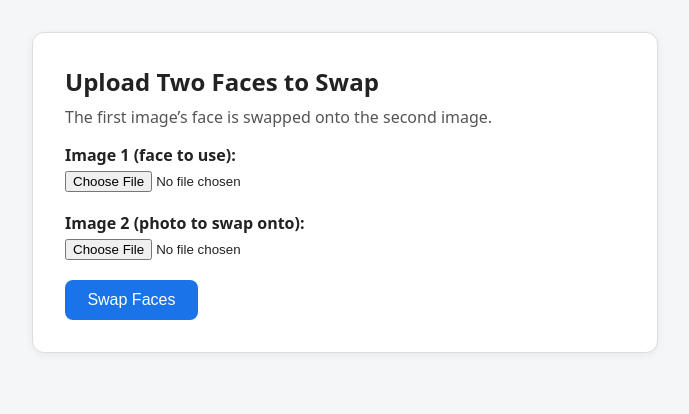
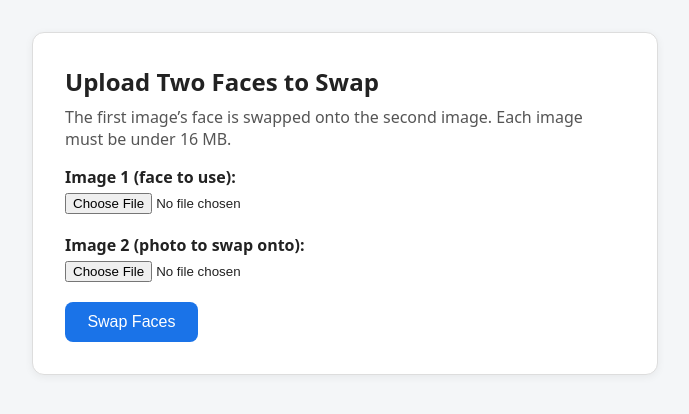
Before and after one commit to NoorullahZamindar-007/Face-Swaping-App, a Flask app: page / in a window 1280 px wide. Shown: the top 414 px of the page, without its empty margins (295-984 px from the left). Run offline with Flask 3, Linux system fonts and the light colour scheme.

Commit message:
Show the configured per-image upload limit on the upload form

```diff
--- a/face_swap_app/app.py
+++ b/face_swap_app/app.py
@@ -254,9 +254,13 @@ def index():
                 pass
 
         result_image = 'result/' + os.path.basename(result_path)
-        return render_template('index.html', result_image=result_image)
+        return render_template(
+            'index.html', result_image=result_image, max_upload_mb=_max_upload_mb
+        )
 
-    return render_template('index.html', result_image=None)
+    return render_template(
+        'index.html', result_image=None, max_upload_mb=_max_upload_mb
+    )
 
 
 if __name__ == "__main__":
--- a/face_swap_app/templates/index.html
+++ b/face_swap_app/templates/index.html
@@ -58,7 +58,7 @@
 <body>
   <main>
     <h1>Upload Two Faces to Swap</h1>
-    <p class="hint">The first image&rsquo;s face is swapped onto the second image.</p>
+    <p class="hint">The first image&rsquo;s face is swapped onto the second image. Each image must be under {{ max_upload_mb }} MB.</p>
 {% with messages = get_flashed_messages() %}
   {% if messages %}
     <ul class="messages">
```
